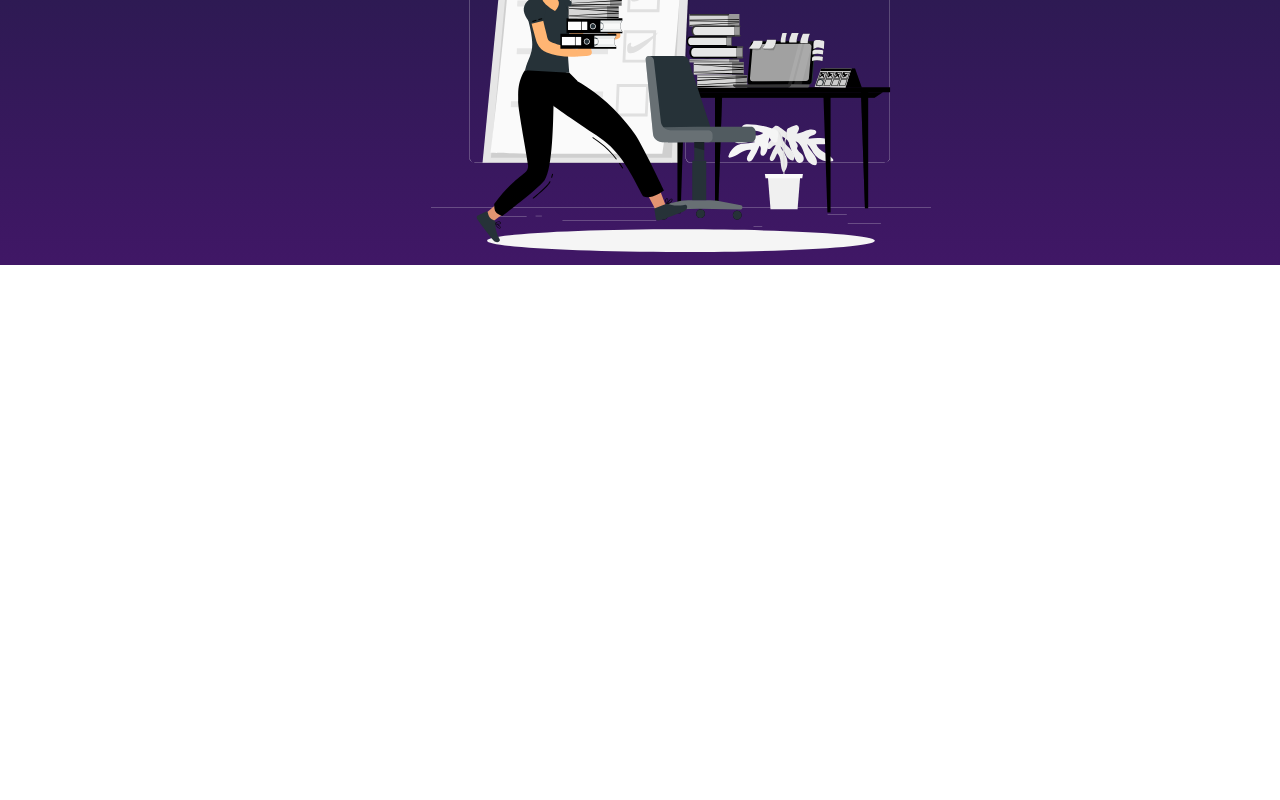
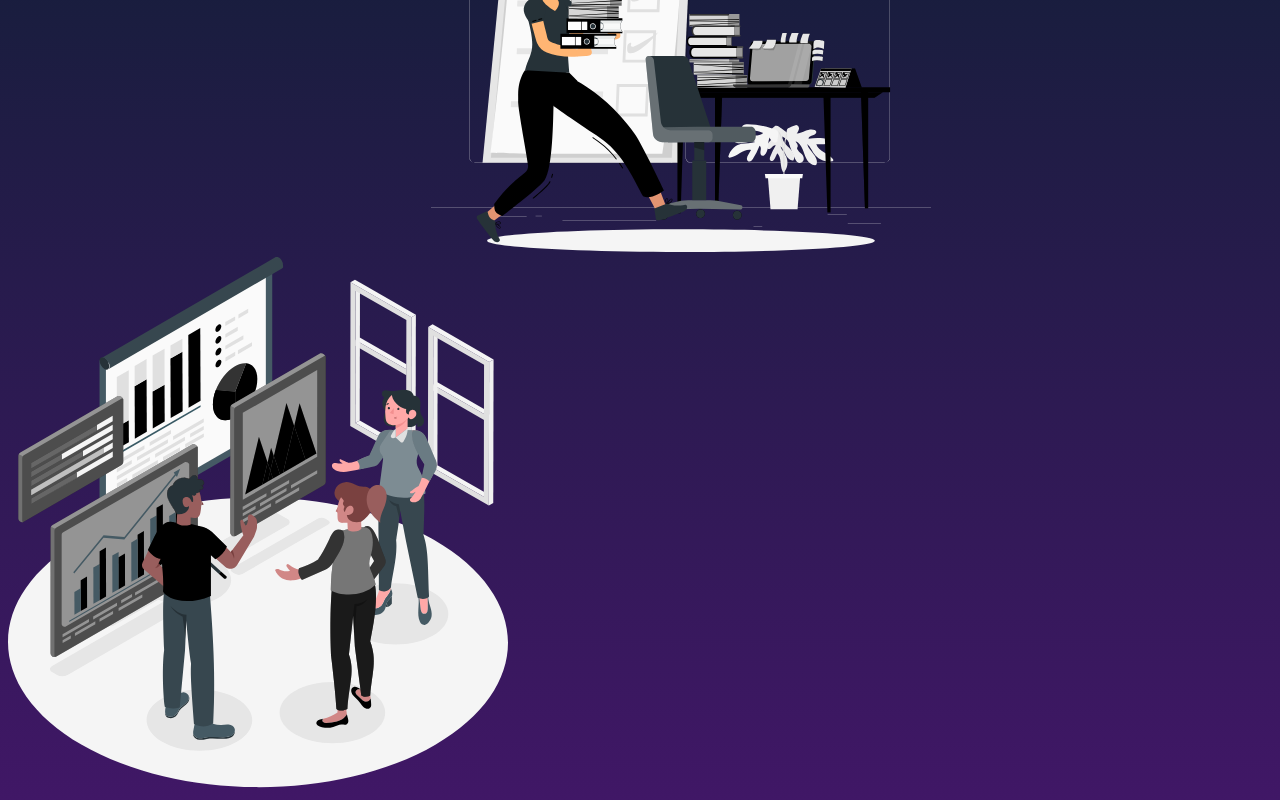
Before and after one commit to aliiimaher/ToDoList-Frontend, a Vue app: page / in a window 1280 px wide. Shown: the part 987-1787 px from the top of the page. Before the commit the page ends 1252 px from the top, so only its background shows below. Built offline with nearby package versions, Linux system fonts and the light colour scheme.

Commit message:
add illustration for 4th card

```diff
--- a/src/views/HomeView.vue
+++ b/src/views/HomeView.vue
@@ -25,8 +25,6 @@
         <Button name="Sign-Up Now"></Button>
       </div>
     </div>
-
-
     <div class="card3">
       <div>
         <h1>
@@ -37,11 +35,16 @@
       <div>
         <img src="../assets/Handle.svg" alt="">
       </div>
+    </div>
+    <div class="card4">
+      <div>
+        <img src="../assets/Teamwork.svg" alt="">
+      </div>
 
+      <div>
+
+      </div>
     </div>
-
-
-    <div class="card4"></div>
 
 
   </div>
```
Also changed, not shown: src/assets/Teamwork.svg (added).
